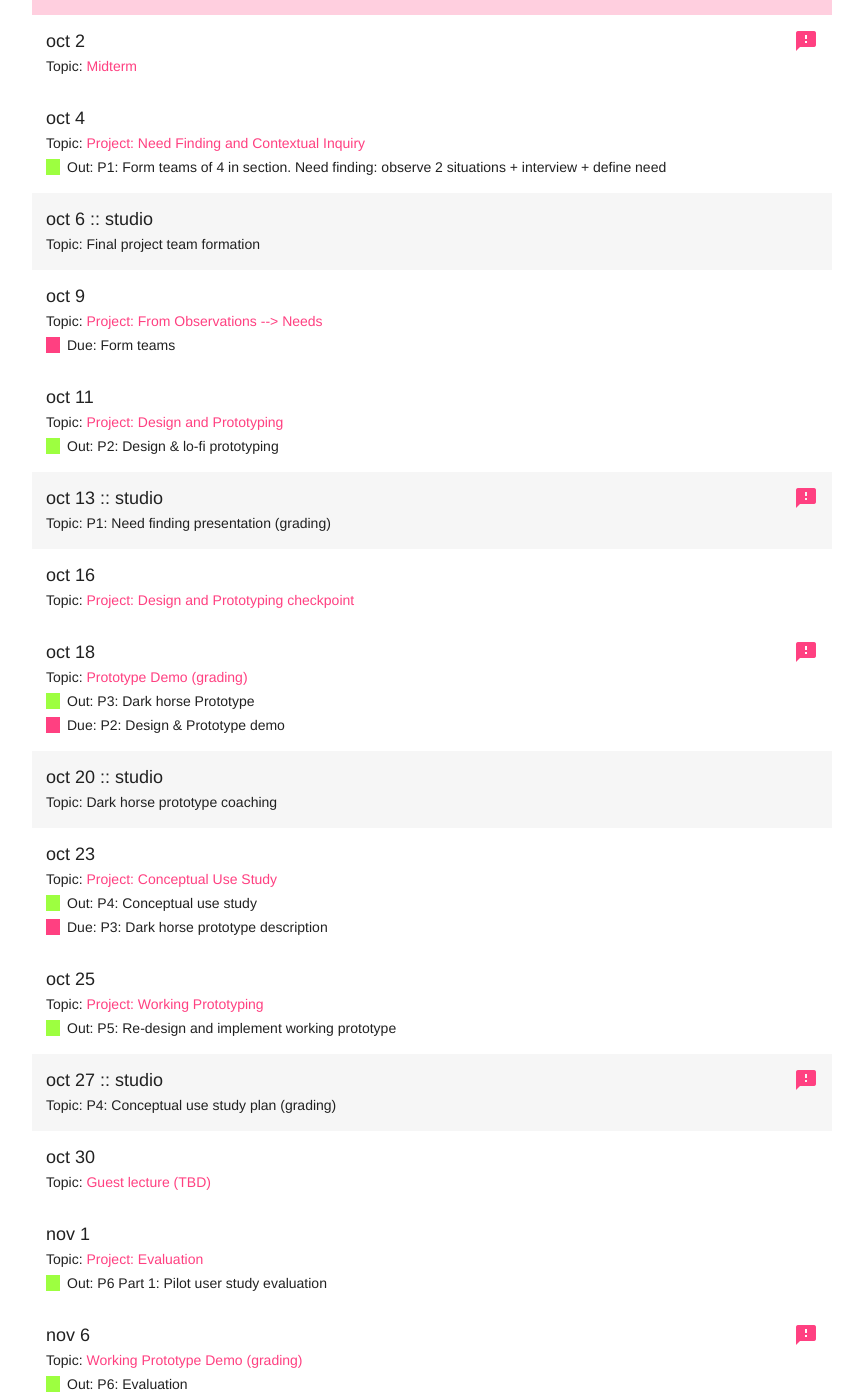
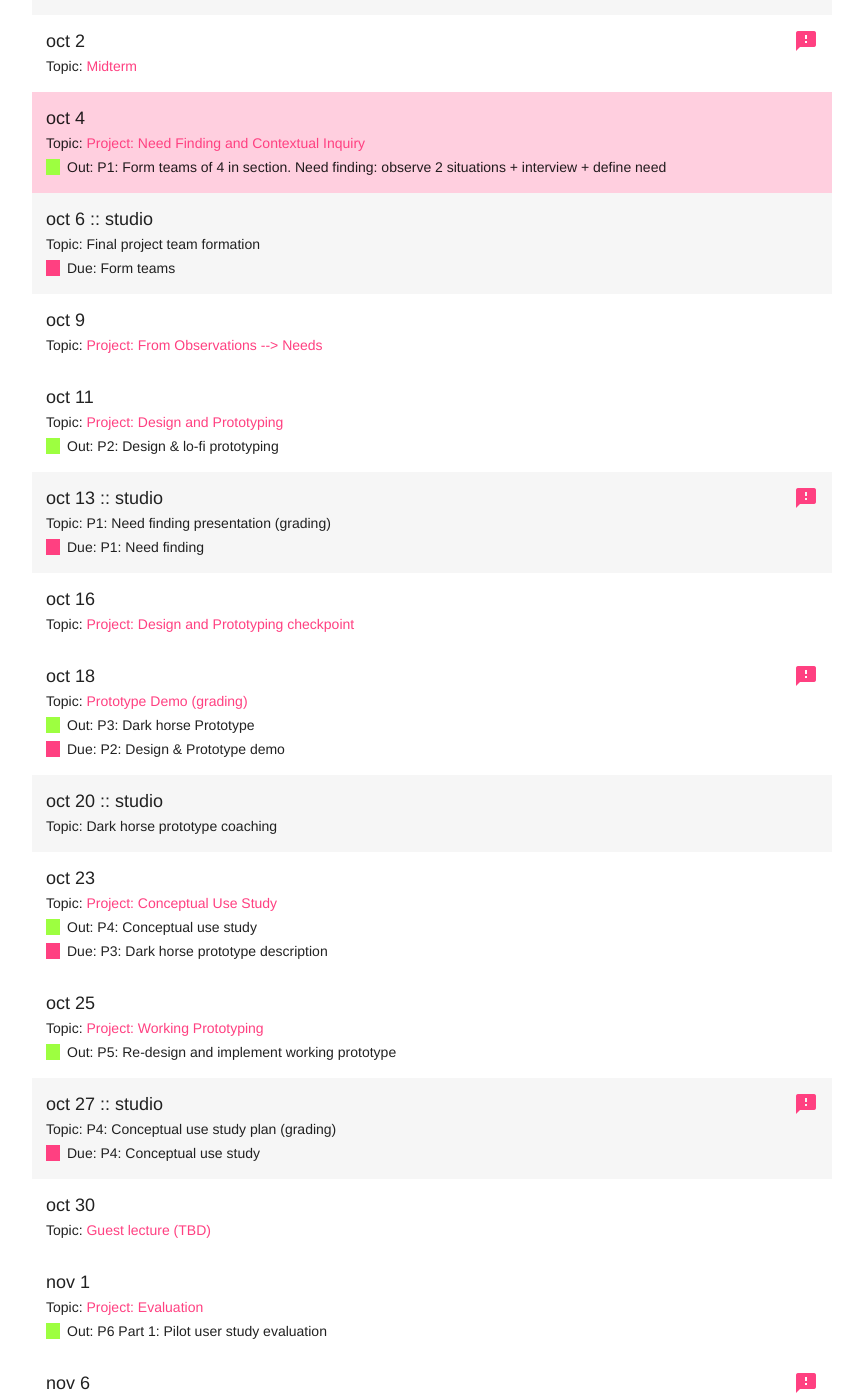
Before and after one commit to cs160-berkeley/website, a Jekyll site: the page built from schedule.md, in a window 1280 px wide and 1400 px high, scrolled down 1794 px. Shown: the whole window, without its empty margins (208-1071 px from the left). Built offline with Jekyll 4.4.1, drawn with Linux system fonts in a browser that asks for light colours; some of the changed lines change nothing that is shown; some of the changed text lies outside the part shown.

Commit message:
update the schedule

```diff
--- a/_data/CS160Schedule.csv
+++ b/_data/CS160Schedule.csv
@@ -108,7 +108,7 @@ Talking Across Borders project
 ",,,,https://drive.google.com/open?id=0Bw5c_JsRiheEaEdVMWJ0cXJ6X00,,,"A5: Heuristic Evaluation,https://docs.google.com/document/d/1u2ZAcu7-j8lVMj190chQM3lxeSWzuTdSYPyPwqYES38/edit#heading=h.3c0lw37ub23a",,,"DiversePoliticalOpinions
 [Landay] Working in teams
 [Landay] Tips for Working Successfully in a Group"
-6S,29-Sep,Midterm review,Midterm review,T,,T,,,,,,,
+6S,29-Sep,Midterm review,Midterm review,,,T,,,,,,,
 7M,2-Oct,Midterm,Midterm,,T,,https://drive.google.com/open?id=0Bw5c_JsRiheEaEdVMWJ0cXJ6X00, ,,,,,
 7W,4-Oct,Project: Need Finding and Contextual Inquiry,"Need finding
 Task analysis
@@ -116,18 +116,21 @@ Contextual Inquiry
 Needfinding: Direct Observation + Interviews
 (Ethnography)
 Break
-",,,,https://drive.google.com/open?id=0Bw5c_JsRiheEaEdVMWJ0cXJ6X00,,P1: Form teams of 4 in section. Need finding: observe 2 situations + interview + define need,,,,Bring paper and PostIts to Studio for Mockups materials
-7S,6-Oct,Final project team formation,"More Mockups game rounds, mix it up among teams, reflection on what works and what doesn't, Form teams due by end of Studio",,,T,,,,,,,
+Mockups game
+Distribute group forming survey",T,,,https://drive.google.com/open?id=0Bw5c_JsRiheEaEdVMWJ0cXJ6X00,,P1: Form teams of 4 in section. Need finding: observe 2 situations + interview + define need,,,,Bring paper and PostIts to Studio for Mockups materials
+7S,6-Oct,Final project team formation,"More Mockups game rounds, mix it up among teams, reflection on what works and what doesn't, Form teams due by end of Studio",,,T,,,,Form teams,,,
 8M,9-Oct,Project: From Observations --> Needs,"Defining Need from Observations
-Synthesizing needs from observations",,,,https://drive.google.com/open?id=0Bw5c_JsRiheEaEdVMWJ0cXJ6X00,,,Form teams,,,
+Synthesizing needs from observations
+Break
+Need finding checkpoint (Grouped by Studios, 40-minutes)",,,,https://drive.google.com/open?id=0Bw5c_JsRiheEaEdVMWJ0cXJ6X00,,,,,,
 8W,11-Oct,Project: Design and Prototyping,"Design concept
 Lo-fi prototyping
 Paper prototypes
 Wizard of Oz
 Digital: Sreenshots/Web-based/Flash/PowerPoint
 Break
-Need finding checkpoint (in Studios, 40-minutes)",,,,https://drive.google.com/open?id=0Bw5c_JsRiheEaEdVMWJ0cXJ6X00, ,P2: Design & lo-fi prototyping,,,,
-8S,13-Oct,P1: Need finding presentation (grading),Due: Need finding presentation,,T,T,,,,,,,
+",,,,https://drive.google.com/open?id=0Bw5c_JsRiheEaEdVMWJ0cXJ6X00, ,P2: Design & lo-fi prototyping,,,,
+8S,13-Oct,P1: Need finding presentation (grading),Due: Need finding presentation,,T,T,,,,P1: Need finding,,,
 9M,16-Oct,Project: Design and Prototyping checkpoint,"Design & prototyping checkpoint (in Studios)
 Possible guest lecture",,,,https://drive.google.com/open?id=0Bw5c_JsRiheEaEdVMWJ0cXJ6X00, ,,,,,
 9W,18-Oct,Prototype Demo (grading),"In-class demo of lo-fi prototypes (in Studios, 5 minutes each team) Students see each others' prototypes, even across studios
@@ -143,7 +146,7 @@ Task analysis
 Interviews of user study participants",,,,https://drive.google.com/open?id=0Bw5c_JsRiheEaEdVMWJ0cXJ6X00, ,P4: Conceptual use study,P3: Dark horse prototype description ,,,
 10W,25-Oct,Project: Working Prototyping,"Design and working prototype lecture (Tom Chi guest?)
 Human abilities",,,,https://drive.google.com/open?id=0Bw5c_JsRiheEaEdVMWJ0cXJ6X00,,P5: Re-design and implement working prototype,,,,
-10S,27-Oct,P4: Conceptual use study plan (grading),Due: Conceptual use study presentation,,T,T,,,,,,,
+10S,27-Oct,P4: Conceptual use study plan (grading),Due: Conceptual use study presentation,,T,T,,,,P4: Conceptual use study,,,
 11M,30-Oct,Guest lecture (TBD),"Prototyping tools (guest lecture)?
 Advanced topics on implementation
 Possible guest lecture",,,,https://drive.google.com/open?id=0Bw5c_JsRiheEaEdVMWJ0cXJ6X00,,,,,,
@@ -171,7 +174,7 @@ Oral presentations/demo
 Poster
 Presenting as a team (each person should have a role in final presentation)
 Critically and constructively reviewing others' work",,,,https://drive.google.com/open?id=0Bw5c_JsRiheEaEdVMWJ0cXJ6X00, ,P7 Part 1: Final presentations,,,,
-13S,17-Nov,Evaluation presentation (grading),Due: Evaluation presentation,,T,T,,,,,,,
+13S,17-Nov,Evaluation presentation (grading),Due: Evaluation presentation,,T,T,,,,P6: Evaluation,,,
 14M,20-Nov,"Project: Design Showcase
 HCI in Industry Panel","HCI in Industry panel (Tamas, Sabi/Chagla, Fern, Frank Bentley, Aruna, Tara, Henriette Cramer, Alex Leavitt, Helena Roeber, Molly Mackinlay)
 Where does HCI happen in industry? PM, marketing, centralized, embedded
@@ -182,12 +185,11 @@ Break
 Assign Design Showcase
 45-second video
 Poster Design
-Demo routine",,,,https://drive.google.com/open?id=0Bw5c_JsRiheEaEdVMWJ0cXJ6X00, ,P7 Part 2: Design Showcase,"P6: Evaluation
-",,,
+Demo routine",,,,https://drive.google.com/open?id=0Bw5c_JsRiheEaEdVMWJ0cXJ6X00, ,P7 Part 2: Design Showcase,,,,
 14W,22-Nov,Thanksgiving Holiday: No Class,No instruction,,,,https://drive.google.com/open?id=0Bw5c_JsRiheEaEdVMWJ0cXJ6X00, ,,,Holiday: No Studios,No sections due to holiday,Thanksgiving
 15M,27-Nov,Final Presentations (grading),P7 Part1: Final Presentations (2 Studios),,T,,https://drive.google.com/open?id=0Bw5c_JsRiheEaEdVMWJ0cXJ6X00, ,,,,,
 15W,29-Nov,Final Presentations (grading),P7 Part1: Final Presentations (2 Studios) ,,T,,https://drive.google.com/open?id=0Bw5c_JsRiheEaEdVMWJ0cXJ6X00, ,,,,,
 15S,1-Dec,Design Showcase coaching,Design Showcase coaching,,,T,,,,,,,
 , ,, ,,,,, ,,,,,
 16,6-Dec,Design Showcase (grading),P7: Part2: Design Showcase,,T,,https://drive.google.com/open?id=0Bw5c_JsRiheEaEdVMWJ0cXJ6X00, ,,Final Showcase: 3:30-6:00pm in 310 Jacobs,,,
-17,11-Dec,Final Report due,,,,,,,,,,,
+17,11-Dec,Final Report due,5:00pm online submission deadline,,,,,,,,,,
--- a/_data/schedule.yaml
+++ b/_data/schedule.yaml
@@ -188,7 +188,6 @@
   Date: 2017 Sep 29
   WebsiteLabel: Midterm review
   Topic: Midterm review
-  Active: T
   Studio: T
 - Class: 7M
   Date: 2017 Oct 2
@@ -206,6 +205,9 @@
     Needfinding: Direct Observation + Interviews
     (Ethnography)
     Break
+    Mockups game
+    Distribute group forming survey
+  Active: T
   Slides: https://drive.google.com/open?id=0Bw5c_JsRiheEaEdVMWJ0cXJ6X00
   Assign: 'P1: Form teams of 4 in section. Need finding: observe 2 situations + interview
     + define need'
@@ -216,14 +218,16 @@
   Topic: More Mockups game rounds, mix it up among teams, reflection on what works
     and what doesn't, Form teams due by end of Studio
   Studio: T
+  Due: Form teams
 - Class: 8M
   Date: 2017 Oct 9
   WebsiteLabel: 'Project: From Observations --> Needs'
   Topic: |-
     Defining Need from Observations
     Synthesizing needs from observations
+    Break
+    Need finding checkpoint (Grouped by Studios, 40-minutes)
   Slides: https://drive.google.com/open?id=0Bw5c_JsRiheEaEdVMWJ0cXJ6X00
-  Due: Form teams
 - Class: 8W
   Date: 2017 Oct 11
   WebsiteLabel: 'Project: Design and Prototyping'
@@ -234,7 +238,6 @@
     Wizard of Oz
     Digital: Sreenshots/Web-based/Flash/PowerPoint
     Break
-    Need finding checkpoint (in Studios, 40-minutes)
   Slides: https://drive.google.com/open?id=0Bw5c_JsRiheEaEdVMWJ0cXJ6X00
   Assign: 'P2: Design & lo-fi prototyping'
 - Class: 8S
@@ -243,6 +246,7 @@
   Topic: 'Due: Need finding presentation'
   Required: T
   Studio: T
+  Due: 'P1: Need finding'
 - Class: 9M
   Date: 2017 Oct 16
   WebsiteLabel: 'Project: Design and Prototyping checkpoint'
@@ -288,6 +292,7 @@
   Topic: 'Due: Conceptual use study presentation'
   Required: T
   Studio: T
+  Due: 'P4: Conceptual use study'
 - Class: 11M
   Date: 2017 Oct 30
   WebsiteLabel: Guest lecture (TBD)
@@ -357,6 +362,7 @@
   Topic: 'Due: Evaluation presentation'
   Required: T
   Studio: T
+  Due: 'P6: Evaluation'
 - Class: 14M
   Date: 2017 Nov 20
   WebsiteLabel: |-
@@ -375,7 +381,6 @@
     Demo routine
   Slides: https://drive.google.com/open?id=0Bw5c_JsRiheEaEdVMWJ0cXJ6X00
   Assign: 'P7 Part 2: Design Showcase'
-  Due: 'P6: Evaluation'
 - Class: 14W
   Date: 2017 Nov 22
   WebsiteLabel: 'Thanksgiving Holiday: No Class'
@@ -411,3 +416,4 @@
 - Class: '17'
   Date: 2017 Dec 11
   WebsiteLabel: Final Report due
+  Topic: 5:00pm online submission deadline
```
